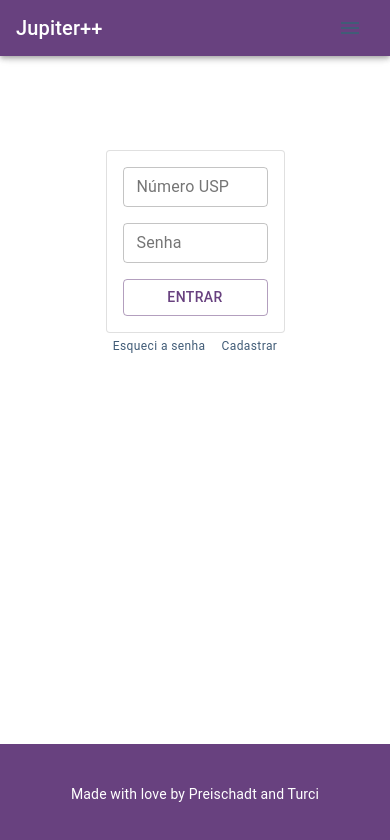
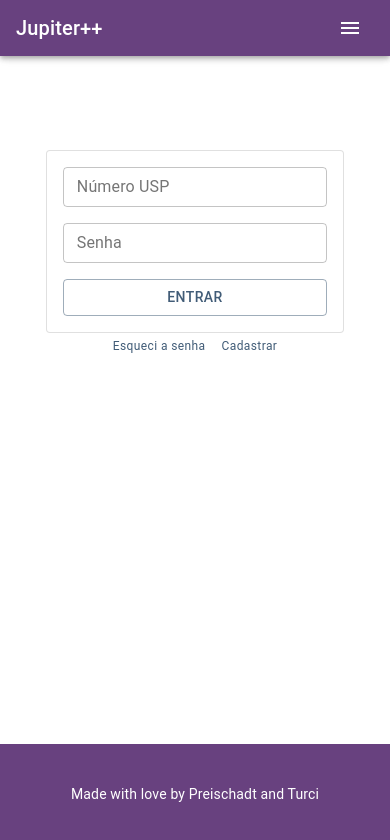
Before and after one commit to Projeto-USPY/uspy-frontend, a React app: page /Login in a window 390 px wide. Shown: the top 840 px of the page. Built offline with nearby package versions, Linux system fonts and the light colour scheme.

Commit message:
Some changes in layout and login page
- Make login page more responsive
- Use secondary color for inputs and text fields
- Add types for react-router-dom

```diff
--- a/package.json
+++ b/package.json
@@ -28,6 +28,7 @@
     "@types/material-ui": "^0.21.8",
     "@types/react": "^16.9.49",
     "@types/react-dom": "^16.9.8",
+    "@types/react-router-dom": "^5.1.6",
     "@typescript-eslint/eslint-plugin": "4.0.1",
     "@typescript-eslint/parser": "4.0.1",
     "babel-eslint": "^10.1.0",
--- a/src/components/Navbar/index.tsx
+++ b/src/components/Navbar/index.tsx
@@ -11,6 +11,7 @@ import { useTheme } from '@material-ui/core/styles'
 import Slide from '@material-ui/core/Slide'
 import MenuIcon from '@material-ui/icons/Menu'
 import IconButton from '@material-ui/core/IconButton'
+import { useHistory } from 'react-router-dom'
 import './style.css'
 import { ButtonGroup } from '@material-ui/core'
 
@@ -24,13 +25,18 @@ const HideOnScroll: React.FC<any> = ({
 	</Slide>
 }
 
+interface NavButton {
+	title: string
+	route: string
+}
 interface NavbarProps {
-	buttons: string[]
+	buttons: NavButton[]
 }
 
 const Navbar: React.FC<NavbarProps> = (props) => {
 	const { buttons } = props
 	const theme = useTheme()
+	const history = useHistory()
 	const isLarge = useMediaQuery(theme.breakpoints.up('sm'))
 
 	const [isMobileMenuVisible, setIsMobileMenuVisible] = useState(false)
@@ -38,11 +44,11 @@ const Navbar: React.FC<NavbarProps> = (props) => {
 	if (isLarge && isMobileMenuVisible) setIsMobileMenuVisible(false)
 	const buttonsDiv = <>
 		<div>
-			{buttons.map((title, idx) => <Button className="h100" color="inherit" key={idx}>{title}</Button>)}
+			{buttons.map((props: NavButton, idx: number) => <Button className="h100" color="inherit" key={idx} onClick={() => history.push(props.route)}>{props.title}</Button>)}
 		</div>
 	</>
 	const menuIcon = <>
-		<IconButton color="secondary" aria-label="Menu" onClick={() => setIsMobileMenuVisible(!isMobileMenuVisible)}>
+		<IconButton style={{ color: 'white' }} aria-label="Menu" onClick={() => setIsMobileMenuVisible(!isMobileMenuVisible)}>
 			<MenuIcon />
 		</IconButton>
 	</>
@@ -51,7 +57,7 @@ const Navbar: React.FC<NavbarProps> = (props) => {
 		<Collapse in={isMobileMenuVisible}>
 			<Paper variant="outlined" square>
 				<ButtonGroup orientation="vertical" className="w100" color='primary'>
-					{buttons.map((title, idx) => <Button className="w100" key={idx}>{title}</Button>)}
+					{buttons.map((props: NavButton, idx: number) => <Button className="w100" key={idx} onClick={() => history.push(props.route)}> {props.title}</Button>)}
 				</ButtonGroup>
 			</Paper>
 		</Collapse>
--- a/src/pages/LoginPage/index.tsx
+++ b/src/pages/LoginPage/index.tsx
@@ -14,17 +14,18 @@ const LoginPage = () => {
 	return <>
 		<div className='main'>
 			<main>
-				<Navbar buttons={['Login', 'Cadastrar']}/>
+				<Navbar buttons={[{ title: 'Login', route: '/Login' }, { title: 'Cadastrar', route: '/Cadastro' }]} />
 				<div style={{ height: '150px' }}></div>
 				<Container style={{ backgroundColor: 'secondary' }}>
 					<Grid container justify='center'>
-						<Grid item xs={6}>
+						<Grid item md={6} xs={10}>
 							<Paper variant='outlined'>
 								<Box p={2}>
 									<Grid container spacing={2} alignItems='stretch' direction='column'>
 										<Grid item>
 											<TextField
 												fullWidth
+												color='secondary'
 												label="Número USP"
 												name="NUSP"
 												size="small"
@@ -36,6 +37,7 @@ const LoginPage = () => {
 											<TextField
 												fullWidth
 												label="Senha"
+												color='secondary'
 												name="senha"
 												size="small"
 												type="password"
@@ -45,7 +47,7 @@ const LoginPage = () => {
 										<Grid item>
 											<Button
 												fullWidth
-												color='primary'
+												color='secondary'
 												size="medium"
 												variant="outlined"
 											>
```
Also changed, not shown: src/pages/HomePage/index.tsx (+2 -1 lines), 1 other file (tests, documents, lock files or other folders).
